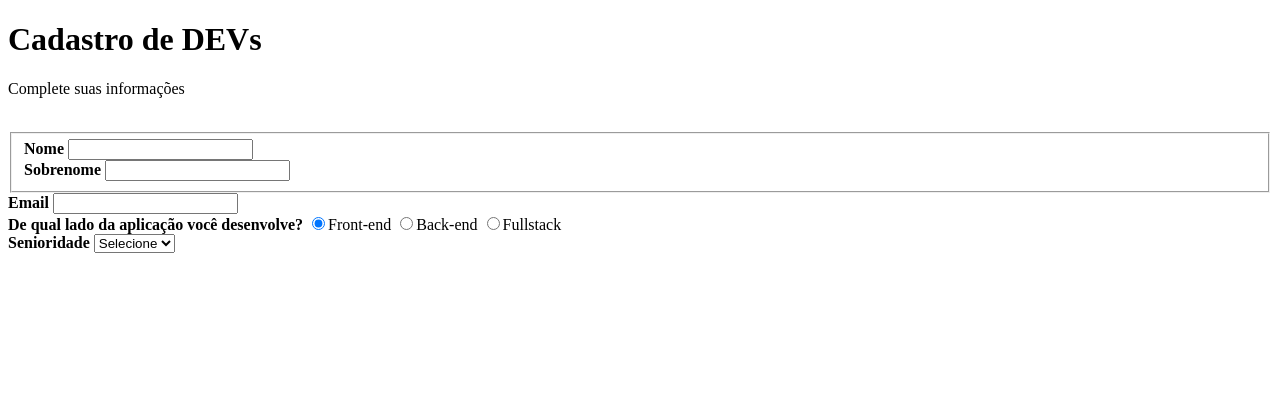
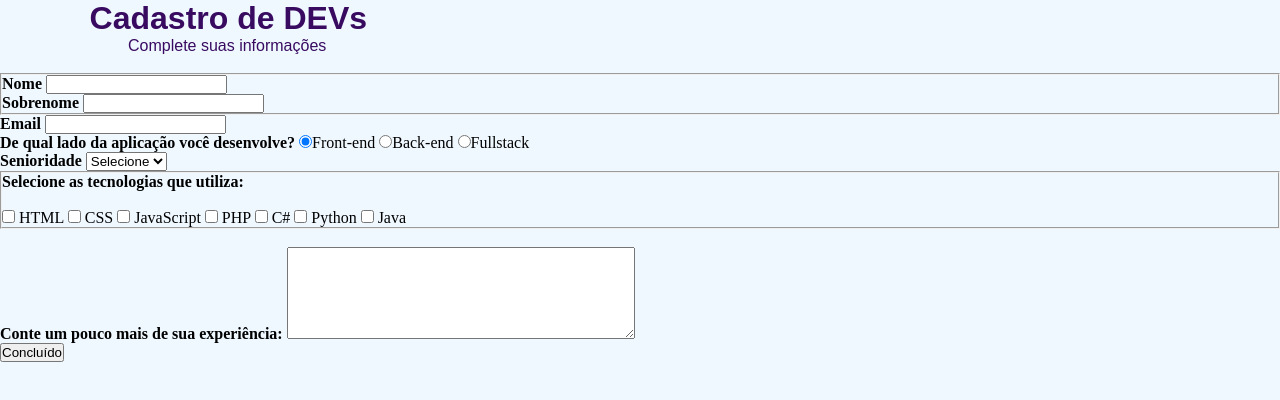
Before and after one commit to Francisca999-tina/Formulario-para-iniciante, a plain HTML site: page index.html in a window 1280 px wide. Drawn offline with Linux system fonts and the light colour scheme.

Commit message:
add link

```diff
--- /dev/null
+++ b/formulario.css
@@ -0,0 +1,34 @@
+/*Todos os elementos da pagina */
+* {
+    margin: 0;
+    padding: 0;
+}
+
+/* Elementos com o ID "titulo" */
+
+#titulo {
+    font-family: sans-serif;
+    color: #380b61;
+    margin-left: 7%
+
+}
+
+/* Elementos com o ID "subtitulo"*/
+#subtitulo {
+    font-family: sans-serif;
+    color: #380b61;
+    margin-left: 10%
+}
+
+#check{
+    display:inline-block;
+}
+
+/*Elemento de tag <body> */
+body{
+    background-color: #F0F8FF;
+
+
+
+
+}
--- a/index.html
+++ b/index.html
@@ -2,7 +2,10 @@
 <html lang="en">
 <head>
     <meta charset="UTF-8">
-    <meta name="viewport" content="width=device-width, initial-scale=1.0">
+    <meta name="viewport" content="width=device-width, initial-scale=1.0, shrink-to-fit=no">
+
+    <!-- CSS -->
+    <link rel="stylesheet" type="text/css" href="formulario.css" media="screen">
 
     <!-- Título da página (aparece na aba) -->
     <title>Cadastro</title>
@@ -85,23 +88,66 @@
             </label>
 
             <select id="senioridade" required>
-                <option selected disabled value="">Selecione
+                <option selected disabled value="">Selecione</option>
+
+                <option>Júnior</option>
+                <option>Pleno</option>
+                <option>Sênior</option>
+
             </select>
+        </div>
+
+        <fieldset class="grupo">
+            <!-- Campo de tecnologias para escolha de 1 ou mais opções para marcar (ckeckbox) e css de class "campo" -->
+            <div id="ckeck">
+                <label><strong>Selecione as tecnologias que utiliza:</strong></label><br><br>
+                <input type="checkbox" id="tecnologias1" name="tecnologias1" value="HTML">
+
+                <label for="tecnologias1">HTML</label>
+
+                <input type="checkbox" id="tecnologias2" name="tecnologias2" value="CSS">
+
+                <label for="tecnologias2">CSS</label>
+
+                <input type="checkbox" id="tecnologias3" name="tecnologias3" value="JavaScript">
+
+                <label for="tecnologias3">JavaScript</label>
+
+                <input type="checkbox" id="tecnologias4" name="tecnologias4" value="PHP">
+
+                <label for="tecnologias4">PHP</label>
+
+                <input type="checkbox" id="tecnologias5" name="tecnologias5" value="C#">
+
+                <label for="tecnologias5">C#</label>
+
+                <input type="checkbox" id="tecnologias6" name="tecnologias6" value="Python">
+
+                <label for="tecnologias6">Python</label>
+
+                <input type="checkbox" id="tecnologias7" name="tecnologias7" value="JAVA">
+
+                <label for="tecnologias7">Java</label>
+
+
+            </div>
+        </fieldset>
+
+        <!--Caixa de texto-->
+        <div class="campo">
+            <br>
+            <label for="experiencia"><strong>Conte um pouco mais de sua experiência:</strong></label>
+
+            <textarea rows="6" style="width: 26em" id="experiencia" name="experiencia"></textarea>
 
         </div>
 
-
-
-
-
-
-
-
-
-
+        <!--Botão para enviar o formulário-->
+        <button class="botao"type="submit" onsubmit="">Concluído</button>
 
 
     </form>
 
 </body>
+
 </html>
```
